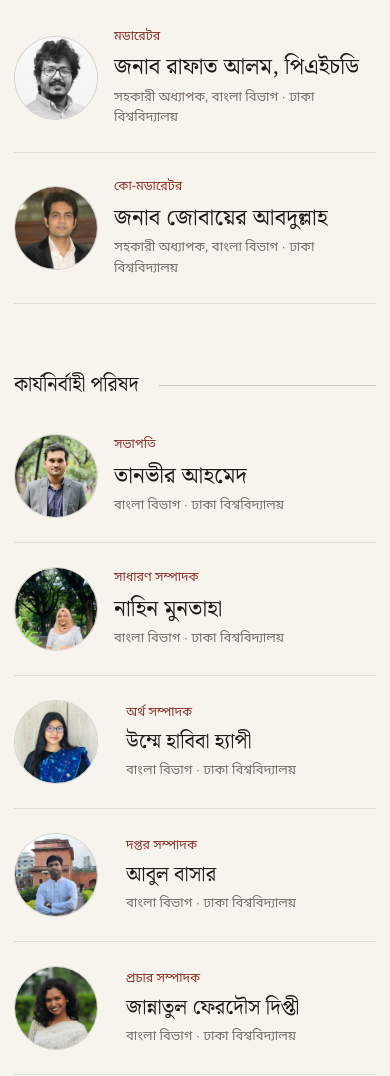
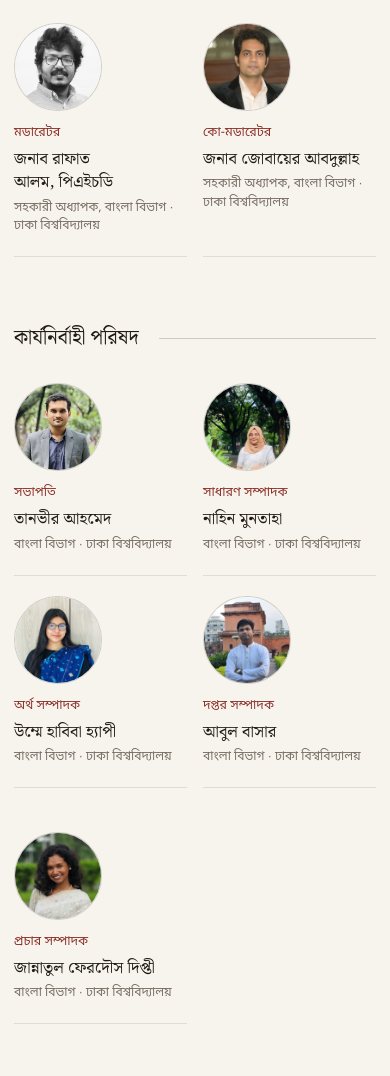
Before and after one commit to izobayer/bangla-gobeshona-sangsad, a plain HTML site: page index.html in a window 390 px wide. Shown: the part 2508-3584 px from the top of the page. Drawn offline with Linux system fonts and the light colour scheme.

Commit message:
Fix committee profile grid

```diff
--- a/index.html
+++ b/index.html
@@ -13,7 +13,7 @@
   <link rel="preconnect" href="https://fonts.googleapis.com">
   <link rel="preconnect" href="https://fonts.gstatic.com" crossorigin>
   <link href="https://fonts.googleapis.com/css2?family=Noto+Sans+Bengali:wght@400;500;600&family=Noto+Serif+Bengali:wght@400;500;600&display=swap" rel="stylesheet">
-  <link rel="stylesheet" href="styles.css?v=29d96ce">
+  <link rel="stylesheet" href="styles.css?v=committee-20261121">
 </head>
 <body>
   <a class="skip-link" href="#main">মূল অংশে যান</a>
--- a/styles.css
+++ b/styles.css
@@ -257,9 +257,9 @@ h1, h2, h3, h4 { text-wrap: balance; }
   .primary-nav a { font-size: 0.8rem; }
   .hero-grid { grid-template-columns: 0.9fr 1.1fr; gap: 40px; }
   .hero-visual, .hero-visual img { min-height: 520px; height: 520px; }
-  .committee-officers { grid-template-columns: 1fr; }
-  .committee-officers .committee-card { grid-template-columns: 96px 1fr; }
-  .committee-officers .committee-avatar { width: 96px; height: 96px; }
+  .committee-officers { grid-template-columns: repeat(3, minmax(0, 1fr)); gap: 24px; }
+  .committee-officers .committee-card { display: flex; flex-direction: column; align-items: flex-start; gap: 14px; }
+  .committee-officers .committee-avatar { width: 88px; height: 88px; }
 }
 
 @media (max-width: 960px) {
@@ -276,7 +276,7 @@ h1, h2, h3, h4 { text-wrap: balance; }
   .hero-visual, .hero-visual img { min-height: 540px; height: 540px; }
   .about-grid { grid-template-columns: 1fr; gap: 48px; }
   .gallery-intro { grid-template-columns: 1fr; gap: 28px; }
-  .committee-moderators, .committee-leads { grid-template-columns: 1fr; }
+  .committee-moderators, .committee-leads { grid-template-columns: repeat(2, minmax(0, 1fr)); column-gap: 28px; }
   .gallery-grid { grid-template-columns: repeat(3, 1fr); }
   .contact-panel { grid-template-columns: 1fr; gap: 32px; }
   .archive-card { grid-template-columns: 1fr; }
@@ -308,8 +308,11 @@ h1, h2, h3, h4 { text-wrap: balance; }
   .event-details, .fee-grid, .activity-grid { grid-template-columns: 1fr; }
   .speaker-card, .schedule-card { padding: 24px; }
   .schedule-card div { grid-template-columns: 1fr; gap: 4px; }
-  .committee-card, .committee-officers .committee-card { gap: 16px; }
-  .committee-avatar, .committee-officers .committee-avatar { width: 84px; height: 84px; flex-basis: 84px; }
+  .committee-moderators, .committee-leads, .committee-officers { grid-template-columns: repeat(2, minmax(0, 1fr)); column-gap: 16px; }
+  .committee-card, .committee-officers .committee-card { display: flex; flex-direction: column; align-items: flex-start; gap: 12px; padding-block: 20px; }
+  .committee-avatar, .committee-officers .committee-avatar { width: 88px; height: 88px; flex: 0 0 88px; }
+  .committee-card-faculty .committee-name, .committee-card-lead .committee-name, .committee-name { font-size: 1.04rem; }
+  .committee-dept { font-size: 0.76rem; }
   .gallery-grid { grid-template-columns: 1fr 1fr; grid-auto-rows: 156px; gap: 6px; }
   .gallery-item-wide { grid-column: span 2; }
   .gallery-item-tall { grid-row: span 2; }
```
